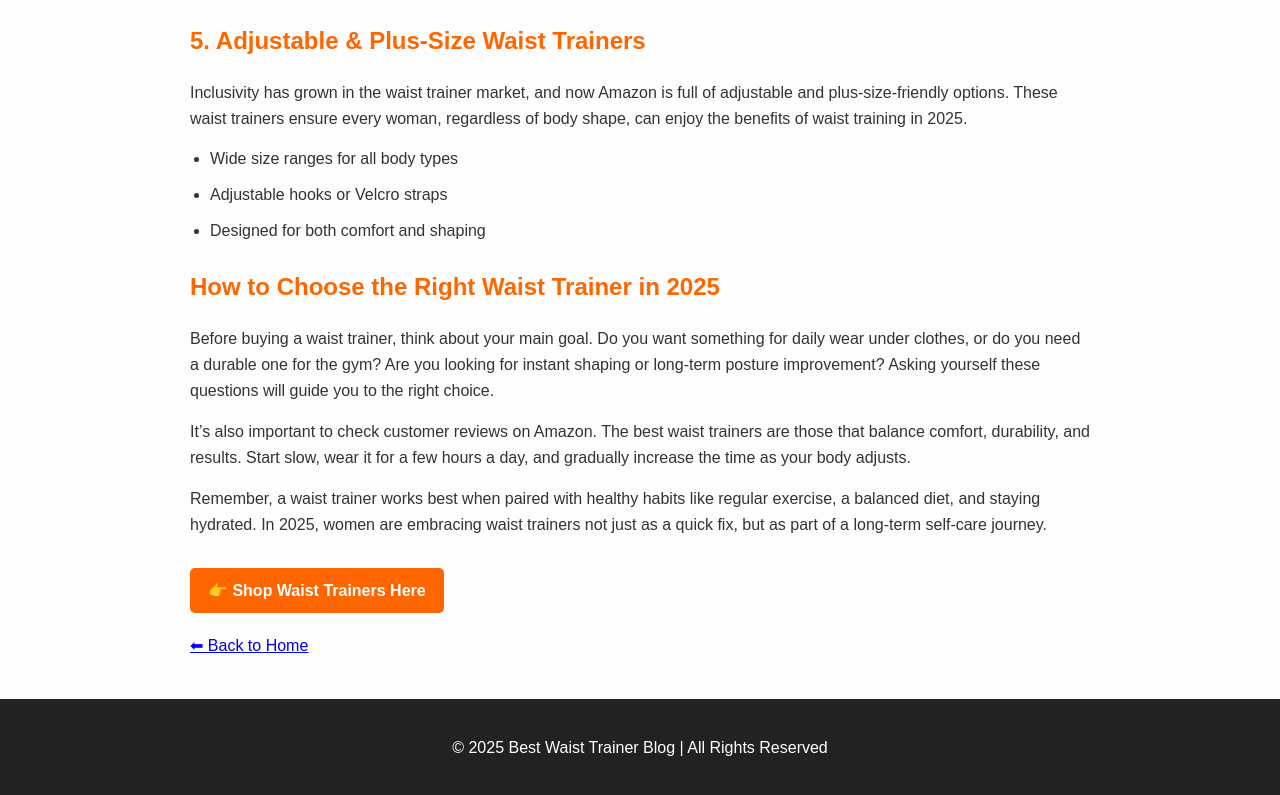
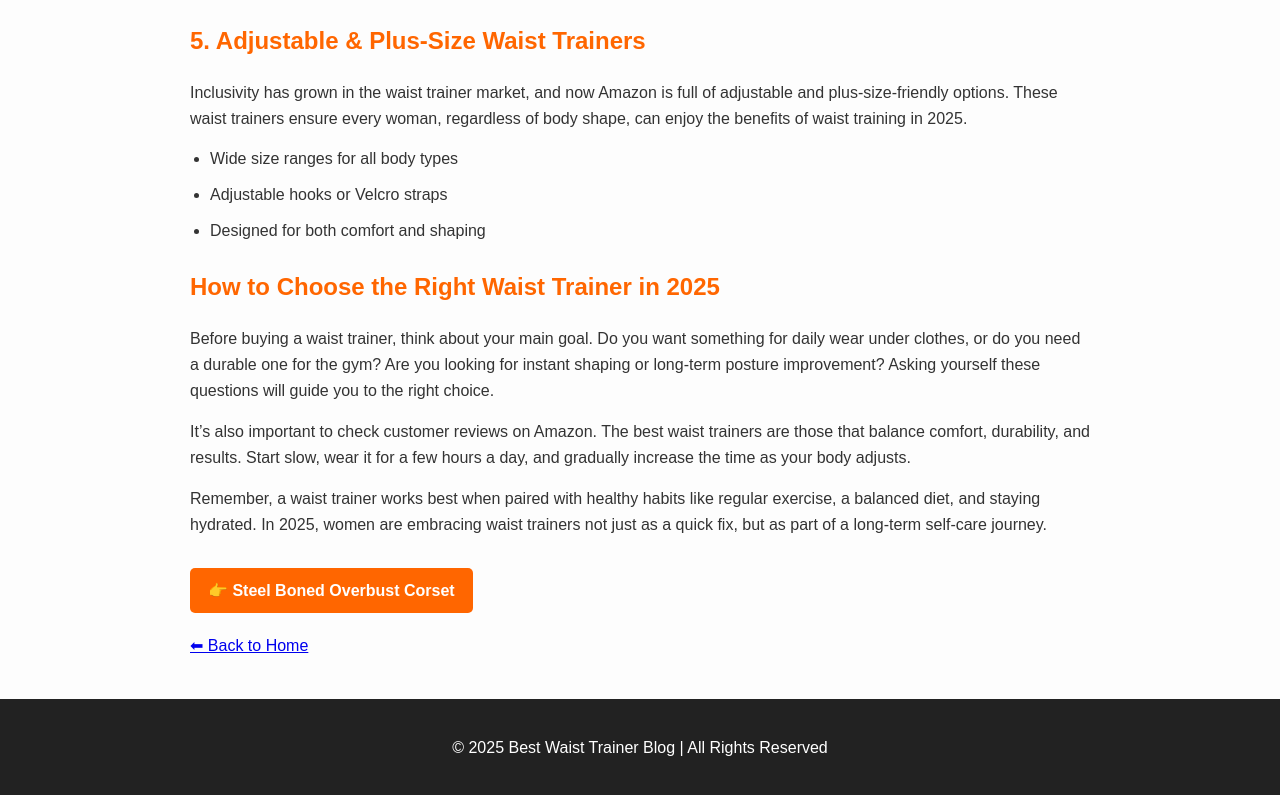
Before and after one commit to bestwaisttrainerforwomen50523-coder/best-waist-trainer-for-women, a plain HTML site: page post1.html in a window 1280 px wide. Shown: the part 1247-2042 px from the top of the page. Drawn offline with Linux system fonts and the light colour scheme.

Commit message:
Update post1.html

```diff
--- a/post1.html
+++ b/post1.html
@@ -122,7 +122,7 @@
 
     <p>Remember, a waist trainer works best when paired with healthy habits like regular exercise, a balanced diet, and staying hydrated. In 2025, women are embracing waist trainers not just as a quick fix, but as part of a long-term self-care journey.</p>
 
-    <a href="https://yourecommercewebsite.com" target="_blank" class="cta">👉 Shop Waist Trainers Here</a>
+    <a href="https://waists-trainer.com/steel-boned-overbust-corset/" target="_blank" class="cta">👉 Steel Boned Overbust Corset</a>
 
     <p style="margin-top:20px;">
       <a href="index.html">⬅ Back to Home</a>
```
